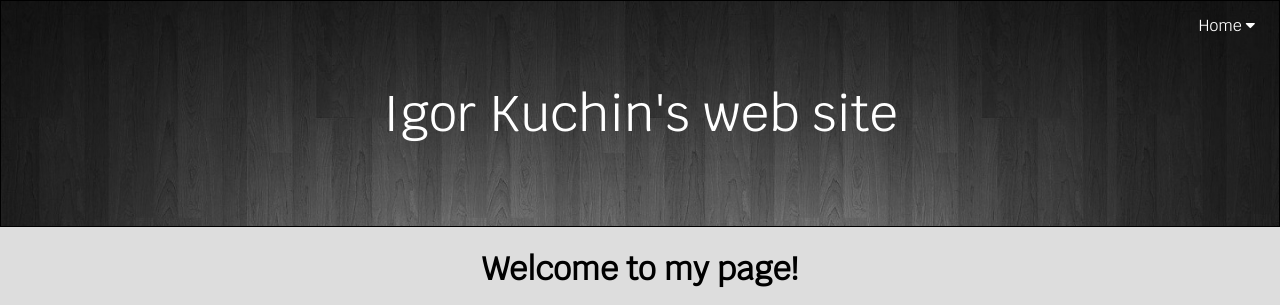
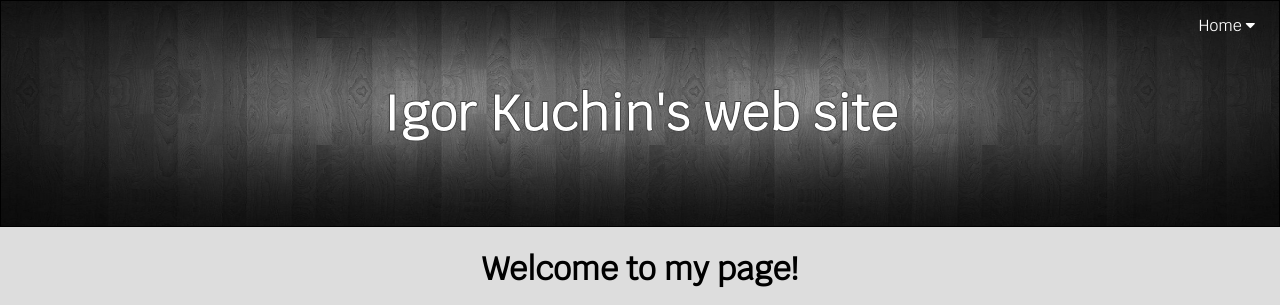
Before and after one commit to kigors/personal-site, a plain HTML site: page index.html in a window 1280 px wide. Shown: the top 305 px of the page. Drawn offline with nearby package versions, Linux system fonts and the light colour scheme; a web font is replaced by a local one.

Commit message:
fix styles

```diff
--- a/css/style.css
+++ b/css/style.css
@@ -16,11 +16,15 @@ header {
     padding: 30px;
     text-align: center;
     background-image: url("../images/36801346-free-background-images.jpg");
-    background-size: 100%;
+    background-size: 100% 100%;
+    /* background-attachment: fixed;
+    background-size: cover; */
     color: white;
 }
 header > p {
     font-size: 50px;
+    -webkit-text-stroke: 1px rgb(68, 68, 68);
+    font-weight: bold;
     /*font-family: 'Krub';*/
 }
 footer{
```
